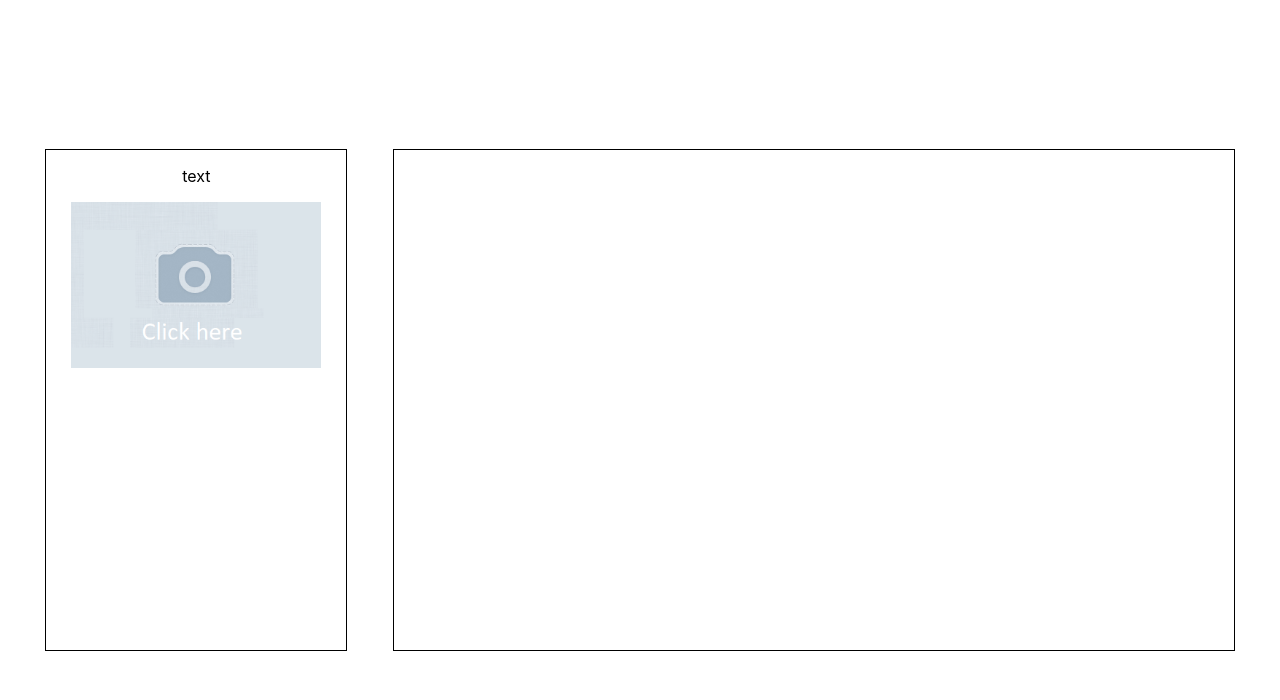
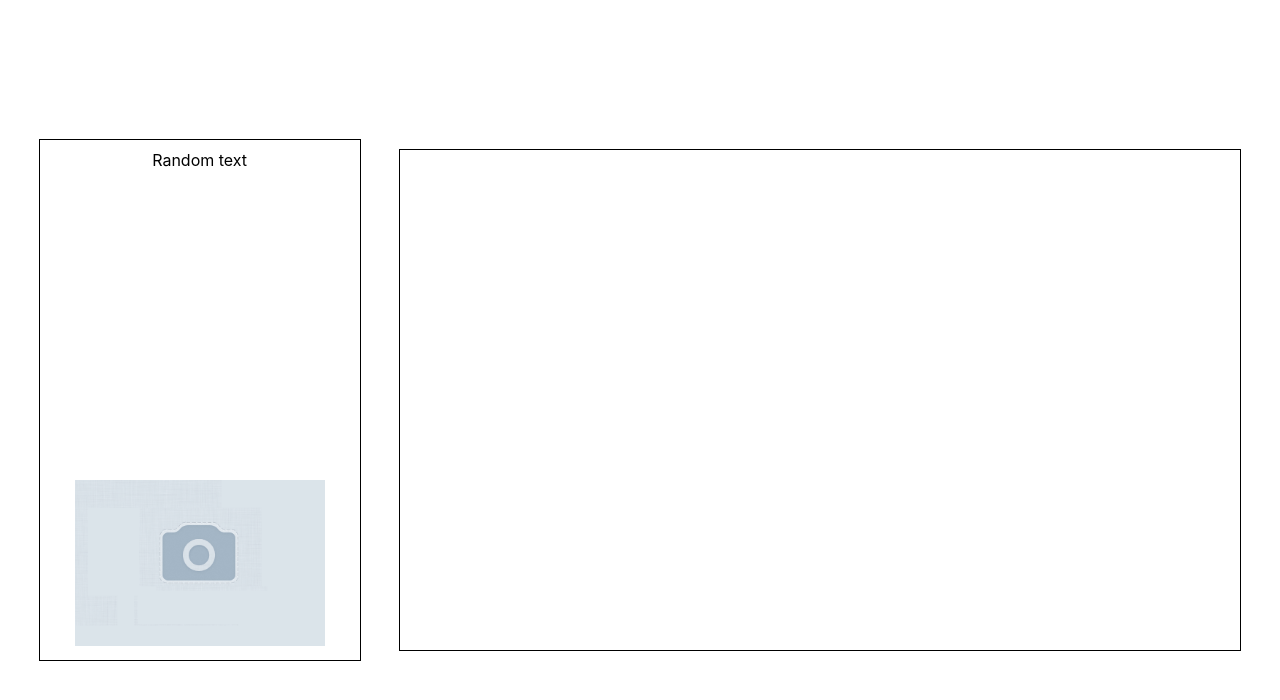
Before and after one commit to Illarjonov/uploader-drag-drop, a React (Create React App) app: page / in a window 1280 px wide. Shown: the top 700 px of the page. Built offline with nearby package versions, Linux system fonts and the light colour scheme.

Commit message:
fix styles and added text

```diff
--- a/src/components/drag-n-drop/droppable-DnD.tsx
+++ b/src/components/drag-n-drop/droppable-DnD.tsx
@@ -11,7 +11,7 @@ type DroppabaleType = {
     isDropDisabled?: boolean
 }
 
-export const DroppableDnD = ({ children, droppableId, isDropDisabled }: DroppabaleType) => <>
+export const DroppableDnD = ({ children, droppableId, isDropDisabled }:  DroppabaleType) => <>
     <Droppable droppableId={droppableId} isDropDisabled={isDropDisabled}>
         {(provided: DroppableProvided, snapshot: DroppableStateSnapshot) => (
             <div ref={provided.innerRef}>
--- a/src/components/sidebar/sidebar.module.css
+++ b/src/components/sidebar/sidebar.module.css
@@ -1,3 +1,22 @@
-.image{
+.image {
     width: 250px;
 }
+
+.text {
+    word-wrap: break-word;
+    max-height: 300px;
+    overflow: auto;
+}
+
+.sidebar{
+    width: 300px;
+    height: 500px;
+    border: 1px solid #000;
+    padding: 10px;
+    display: flex;
+    flex-direction: column;
+    justify-content: space-between;
+}
+.textContainer{
+    height: 300px;
+}
--- a/src/components/sidebar/sidebar.tsx
+++ b/src/components/sidebar/sidebar.tsx
@@ -2,22 +2,24 @@ import { useSelector } from "react-redux"
 import { initialStateI } from "../../redux/reducer"
 import { DraggableDnD } from "../drag-n-drop/draggable-DnD"
 import { DroppableDnD } from "../drag-n-drop/droppable-DnD"
-import altImage from '../../images/alt-image.jpeg'
+import altImage from '../../images/alt-image-sidebar.jpeg'
 import s from './sidebar.module.css'
 
 export const Sidebar = () => {
     const image = useSelector((state: initialStateI) => state.image)
+    const text = useSelector((state: initialStateI) => state.text)
 
     return (
         <DroppableDnD droppableId={'sidebar'} isDropDisabled={true}>
-
-            <div style={{ width: 300, height: 500, border: "1px solid #000" }}>
+            <div className={s.sidebar}>
+                <div className={s.textContainer}>
                 <DraggableDnD name='text' index={0} >
-                    <p> text </p>
+                    <div className={s.text}> {text ? text : 'Random text'} </div>
                 </DraggableDnD>
+                </div>
 
                 <DraggableDnD name='image' index={1} >
-                    <img src={image ? image : altImage} className={s.image}/>
+                    <img src={image ? image : altImage} className={s.image} />
                 </DraggableDnD>
             </div>
 
--- a/src/components/uploader-photo/uploader.tsx
+++ b/src/components/uploader-photo/uploader.tsx
@@ -14,27 +14,39 @@ type CropperType = {
     setUploaderImage: (value: any) => void;
 }
 
+type CropOption = {
+    height: number;
+    unit: "%" | "px";
+    width: number;
+    x: number;
+    y: number;
+}
 
 export const UploaderAndCropper = ({ setOpen, setUploaderImage }: CropperType) => {
-    const [imgSrc, setImgSrc] = useState('')
-    const [crop, setCrop] = useState<any>()
+    //acpect (5/5, 16/9), use resize cropp zone
+    const acpectParam = 16 / 9
+    const [aspect, setAspect] = useState<number | undefined>(acpectParam)
+
+    const [imgSrc, setImgSrc] = useState('') //dropper src
+
     const imgRef = useRef<any>(null)
-    const [completedCrop, setCompletedCrop] = useState<any>()
-    //расширение (5/5, 16/9), может пригодится для переиспользования
-    const acpectParam = 16 / 9
-    const [aspect, setAspect] = useState<any>(acpectParam)
     const previewCanvasRef = useRef<any>(null)
-    //увеличение
+
+    const [crop, setCrop] = useState<CropOption | undefined>(undefined)
+    const [completedCrop, setCompletedCrop] = useState<CropOption | undefined>(undefined)
+
+    console.log(completedCrop, crop)
+    //zoom
     const scale = 1
-    //поворот
+    //rotation
     const rotate = 0
-    //значения хардкод, но можно переиспользовать при нужде
+    //hardcode value for reuse components
 
-    // для закрытия при клике вне
+    // close click outside hook
     const closeref = useOutsideClick(() => setOpen(false))
 
-    // дефолтные настройки
-    function centerAspectCrop(mediaWidth: any, mediaHeight: any, aspect: any) {
+    // default options
+    function centerAspectCrop(mediaWidth: number, mediaHeight: number, aspect: number) {
         return centerCrop(
             makeAspectCrop(
                 {
@@ -50,7 +62,7 @@ export const UploaderAndCropper = ({ setOpen, setUploaderImage }: CropperType) =
         )
     }
 
-    // хук для перемещения зоны кропа
+    //
     function useDebounceEffect(fn: any, waitTime: any, deps: any) {
         useEffect(() => {
             const t = setTimeout(() => fn.apply(undefined, deps), waitTime)
@@ -58,7 +70,7 @@ export const UploaderAndCropper = ({ setOpen, setUploaderImage }: CropperType) =
         }, deps)
     }
 
-    //обрезание фото
+    //cut image
     function onImageLoad(e: any) {
         if (aspect) {
             const { width, height } = e.currentTarget
@@ -88,16 +100,16 @@ export const UploaderAndCropper = ({ setOpen, setUploaderImage }: CropperType) =
         [completedCrop, scale, rotate],
     )
 
-    //сетаем значения кроппера
-    function handleToggleAspectClick() {
-        if (aspect) {
-            setAspect(undefined)
-        } else if (imgRef.current) {
-            const { width, height } = imgRef.current
-            setAspect(acpectParam)
-            setCrop(centerAspectCrop(width, height, acpectParam))
-        }
-    }
+    // //set acpect
+    // function handleToggleAspectClick() {
+    //     if (aspect) {
+    //         setAspect(undefined)
+    //     } else if (imgRef.current) {
+    //         const { width, height } = imgRef.current
+    //         setAspect(acpectParam)
+    //         setCrop(centerAspectCrop(width, height, acpectParam))
+    //     }
+    // }``
     //Отпправка фото на сервер
     function photoUploadHandler() {
         //ref to blob, blob to base64 and setting to workarea
@@ -148,14 +160,14 @@ export const UploaderAndCropper = ({ setOpen, setUploaderImage }: CropperType) =
 
     return (
         <div className={styles.avatarRelative}>
-            <div className={styles.avatarModal} ref={closeref}>    {/* Закрытие при клике вне поля кроппера*/}
+            <div className={styles.avatarModal} ref={closeref}>    {/* closeref => close click outside hook*/}
                 <div className={styles.closeBlock}>
                     <div onClick={() => setOpen(false)} style={{ cursor: 'pointer' }}>
                         <CloseIcon />
                     </div>
                 </div>
                 <div className={styles.photoBlock}>
-                    {!!imgSrc ? ( //загруженная img
+                    {!!imgSrc ? ( //dpopper img
                         <div className={styles.cropperZone}>
                             <ReactCrop
                                 crop={crop}
@@ -171,7 +183,7 @@ export const UploaderAndCropper = ({ setOpen, setUploaderImage }: CropperType) =
                             </ReactCrop>
                         </div>
                     )
-                        : <div {...getRootProps()}> {/* Зона дропа фотки(rootProps), можно перенести в любое другое место*/}
+                        : <div {...getRootProps()}> {/* here dropzone*/}
                             <label htmlFor="profilePhotoUpload" className={styles.dropzone}>
                                 <div className={styles.initialPhoto}>
                                     <div className={styles.icon}> <CropperIcon /> </div>
--- a/src/components/workarea/workarea.module.css
+++ b/src/components/workarea/workarea.module.css
@@ -19,6 +19,7 @@
 
 .image {
     height: 210px;
+    cursor: pointer;
 }
 
 .textarea {
--- a/src/components/workarea/workarea.tsx
+++ b/src/components/workarea/workarea.tsx
@@ -1,11 +1,12 @@
 import { useDispatch } from "react-redux"
 import { useSelector } from "react-redux"
-import { setImage, setIsOpenModalImage } from "../../redux/actions"
+import { setImage, setIsOpenModalImage, setText } from "../../redux/actions"
 import { initialStateI } from "../../redux/reducer"
 import { DroppableDnD } from "../drag-n-drop/droppable-DnD"
 import { UploaderAndCropper } from "../uploader-photo/uploader"
-import altImage from '../../images/alt-image-sidebar.jpeg'
+import altImage from '../../images/alt-image-workarea.jpeg'
 import s from './workarea.module.css'
+import { useEffect, useState } from "react"
 
 export const Workarea = () => {
     const dispatch = useDispatch()
@@ -13,13 +14,24 @@ export const Workarea = () => {
     const changeImage = useSelector((state: initialStateI) => state.changeImage)
     const isOpenModalImage = useSelector((state: initialStateI) => state.isOpenModalImage)
     const image = useSelector((state: initialStateI) => state.image)
+    const text = useSelector((state: initialStateI) => state.text)
+    const [textarea, setTextarea] = useState(() => text)
+
+    //debouce input
+    useEffect(() => {
+        const timeOutId = setTimeout(() => dispatch(setText(textarea)), 700)
+        return () => clearTimeout(timeOutId)
+    }, [textarea, dispatch])
 
     return (
         <DroppableDnD droppableId='workarea'>
             <div className={s.workarea}>
                 <div className={s.textareaBlock}>
                     {changeText &&
-                        <textarea placeholder="rewrew" className={s.textarea}/>}
+                        <textarea
+                            onChange={e => setTextarea(e.target.value)}
+                            placeholder="Send text. Textarea use debounce 0.7 ms"
+                            className={s.textarea} />}
                 </div>
                 <div className={s.imageBlock}>
                     {changeImage && <>
--- a/src/hooks/useOutsideClick.tsx
+++ b/src/hooks/useOutsideClick.tsx
@@ -1,6 +1,5 @@
-import { useEffect } from "react";
-import { useRef } from "react";
-import { useDispatch } from "react-redux";
+import { useEffect } from "react"
+import { useRef } from "react"
 
 export const useOutsideClick = (callback: ()=> void) => {
     const ref = useRef<any>()
@@ -20,6 +19,6 @@ export const useOutsideClick = (callback: ()=> void) => {
             document.removeEventListener('mousedown', handleClickOutside)
             document.removeEventListener('keypress', onKeypress)
         }
-    }, [ref])
+    }, [ref, close])
     return ref
 }
--- a/src/redux/actions.tsx
+++ b/src/redux/actions.tsx
@@ -1,5 +1,3 @@
-import { AnyAction } from 'redux';
-
 export enum ActionTypes {
   SET_TEXT = 'SET_TEXT',
   SET_IMAGE = 'SET_IMAGE',
--- a/src/redux/reducer.tsx
+++ b/src/redux/reducer.tsx
@@ -23,14 +23,14 @@ export const reducer = (state: initialStateI = initialState, action: Action): in
             return {
                 ...state,
                 image: action.payload,
-                changeImage: false,
+                // changeImage: false,
             }
         }
         case ActionTypes.SET_TEXT: {
             return {
                 ...state,
                 text: action.payload,
-                changeText: false,
+                // changeText: false,
             }
         }
         case ActionTypes.SET_CHANGE_IMAGE: {
```
Also changed, not shown: src/images/alt-image-workarea.jpeg (renamed from src/images/alt-image.jpeg).
